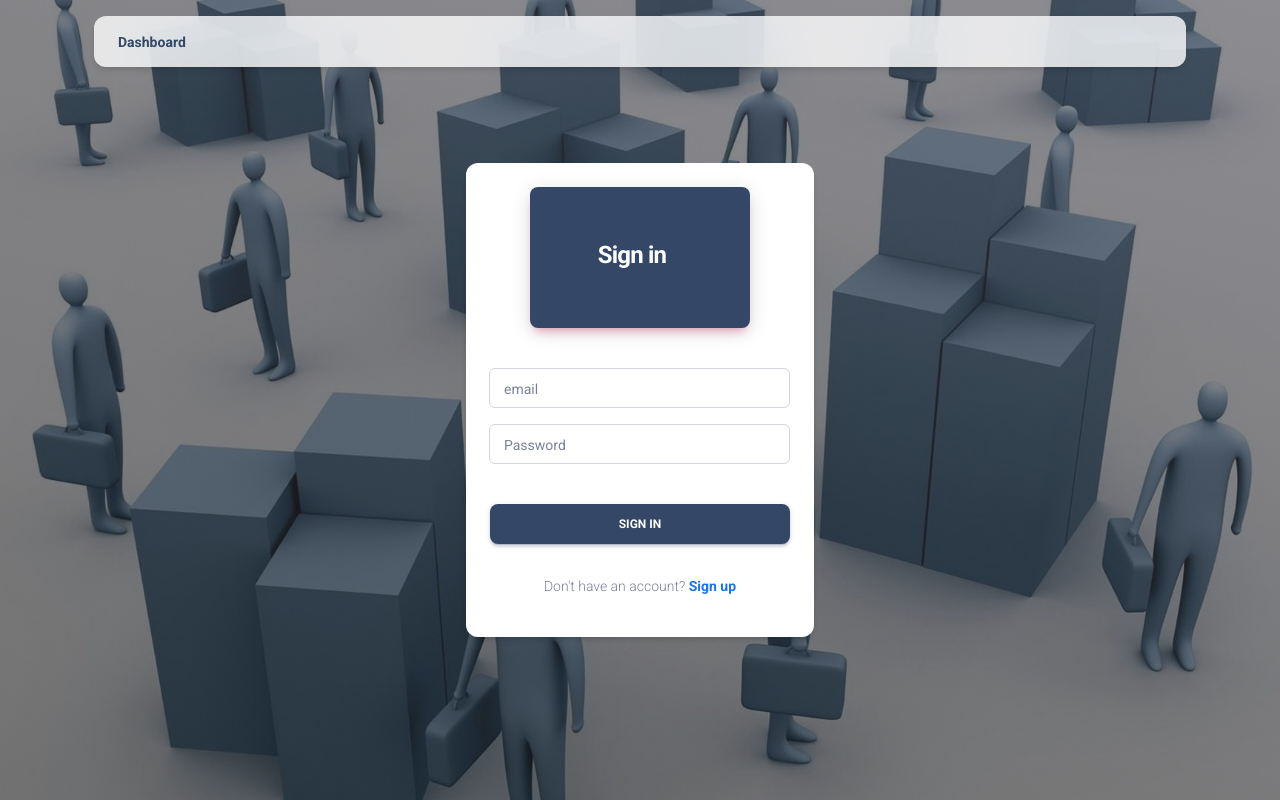
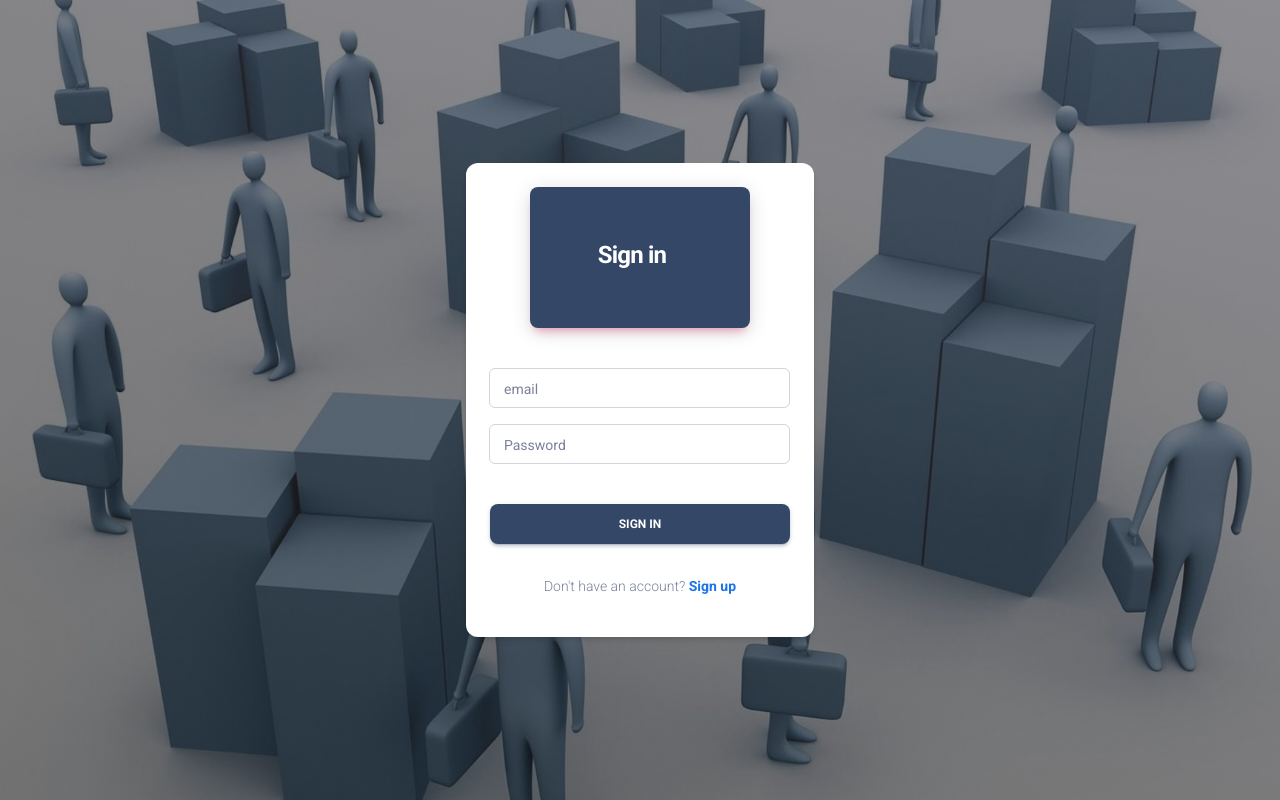
Before and after one commit to BhupendraDodiya/student-managment-system, a Django app: page / in a window 1280 px wide. Run offline with Django 4.2, Linux system fonts and the light colour scheme; some libraries are stand-ins or nearby versions.

Commit message:
changes in index.html remove dashboard link

```diff
--- a/student_managment/app/templates/index.html
+++ b/student_managment/app/templates/index.html
@@ -24,22 +24,6 @@
 </head>
 
 <body class="bg-gray-200">
-  <div class="container position-sticky z-index-sticky top-0">
-    <div class="row">
-      <div class="col-12">
-        <!-- Navbar -->
-        <nav class="navbar navbar-expand-lg blur border-radius-xl top-0 z-index-3 shadow position-absolute my-3 py-2 start-0 end-0 mx-4">
-          <div class="container-fluid ps-2 pe-0">
-            <a class="navbar-brand font-weight-bolder ms-lg-0 ms-3 " href="/dashboard/">
-              Dashboard
-            </a>
-
-          </div>
-        </nav>
-        <!-- End Navbar -->
-      </div>
-    </div>
-  </div>
   <main class="main-content  mt-0">
     <div class="page-header align-items-start min-vh-100" style="background-image: url({% static 'img/ibg.jpg' %});">
       <span class="mask bg-gradient-dark opacity-6"></span>
```
